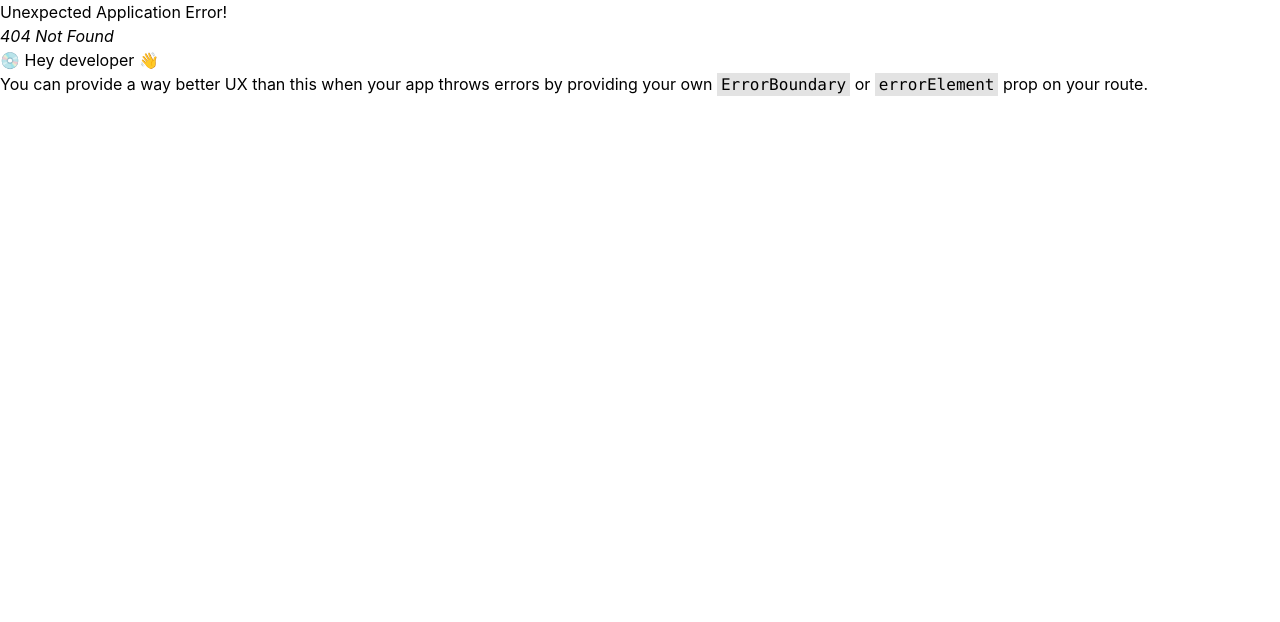
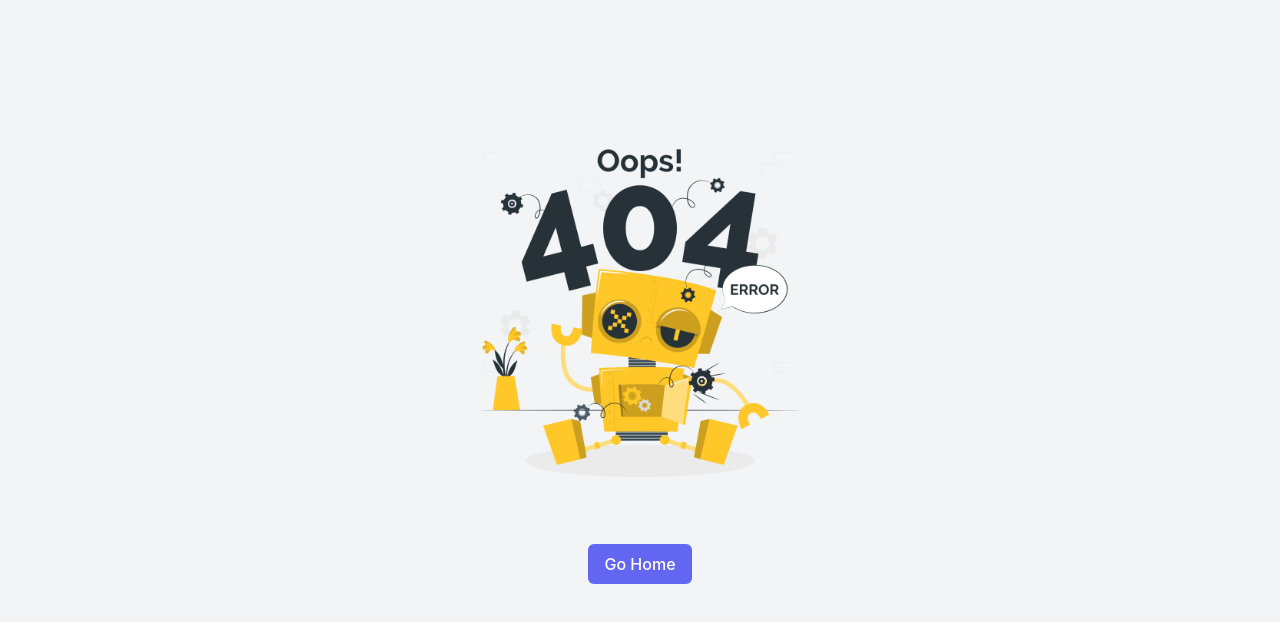
Before and after one commit to Sounab-2/GeniusGen, a React (Vite) app in the folder Frontend/: page /error in a window 1280 px wide. Before the commit this address had no page. Shown: the top 622 px of the page. Built offline with nearby package versions, Linux system fonts and the light colour scheme.

Commit message:
Error page added

```diff
--- a/Frontend/src/Components/SignIn/Signin.jsx
+++ b/Frontend/src/Components/SignIn/Signin.jsx
@@ -1,7 +1,9 @@
 import React from 'react';
 import { Link } from 'react-router-dom';
+import { useState } from 'react';
 
 const Signin = () => {
+
   return (
     <section class="bg-gray-50 dark:bg-gray-900">
   <div class="flex flex-col items-center justify-center px-6 py-8 mx-auto md:h-screen lg:py-0">
--- a/Frontend/src/Components/SignUp/Signup.jsx
+++ b/Frontend/src/Components/SignUp/Signup.jsx
@@ -1,8 +1,12 @@
 import React from 'react';
 import { Link } from 'react-router-dom';
+import { useState } from 'react';
+const Signup = () => {
 
-const Signup = () => {
+
+
     return (
+
         <section class="bg-gray-50 dark:bg-gray-900">
             <div class="flex flex-col items-center justify-center px-6 py-8 mx-auto md:h-screen lg:py-0">
                 <Link to='#' class="flex items-center mb-6 text-2xl font-semiboldtext-slate-50">
--- /dev/null
+++ b/Frontend/src/Pages/Error/Error.jsx
@@ -0,0 +1,22 @@
+import React from 'react';
+import { Link } from 'react-router-dom';
+
+const Error = () => {
+  return (
+    <section class="flex flex-col h-screen justify-center items-center bg-gray-100 min-h-screen">
+    <div class="flex flex-col items-center gap-36">
+        {/* <h1 class="text-[120px] font-extrabold text-gray-700">404</h1> */}
+        <div className=' w-96 h-1/2'>
+            <img src="./src/assets/404.png" alt="" />
+        </div>
+        {/* <p class="text-2xl font-medium text-gray-600 mb-6">Page Not Found</p> */}
+        <Link to="/"
+            class="px-4 py-2 font-medium text-white bg-indigo-500 rounded-md hover:bg-indigo-600 transition-all duration-200 ease-in-out">
+            Go Home
+        </Link>
+    </div>
+</section>
+  );
+}
+
+export default Error;
--- a/Frontend/src/Pages/Product/Product.jsx
+++ b/Frontend/src/Pages/Product/Product.jsx
@@ -156,7 +156,7 @@ const Product = () => {
           </div>
 
           <div class="flex items-center justify-between h-14 mb-4 rounded bg-gray-50 dark:bg-gray-800 pr-3">
-            <div className=' h-auto w-96  flex items-center justify-between p-8'>
+            <div className=' h-auto w-96 ce flex items-center justify-between p-8'>
               <button>
 
               </button>
--- a/Frontend/src/main.jsx
+++ b/Frontend/src/main.jsx
@@ -13,6 +13,7 @@ import Signin from './Components/SignIn/Signin.jsx'
 import Signup from './Components/SignUp/Signup.jsx'
 import Product from './Pages/Product/Product.jsx';
 import Explore from './Pages/Explore/Explore.jsx';
+import Error from './Pages/Error/Error.jsx';
 
 const router = createBrowserRouter(
   createRoutesFromElements(
@@ -25,6 +26,7 @@ const router = createBrowserRouter(
       <Route path='product' element={<Product />} />
       <Route path='/signin' element={<Signin />} />
       <Route path='/signup' element={<Signup />} />
+      <Route path='/error' element={<Error />} />
     </>
     // we have to add this fregments otherwise this will not work
   )
```
Also changed, not shown: Frontend/src/assets/404.png (added).
